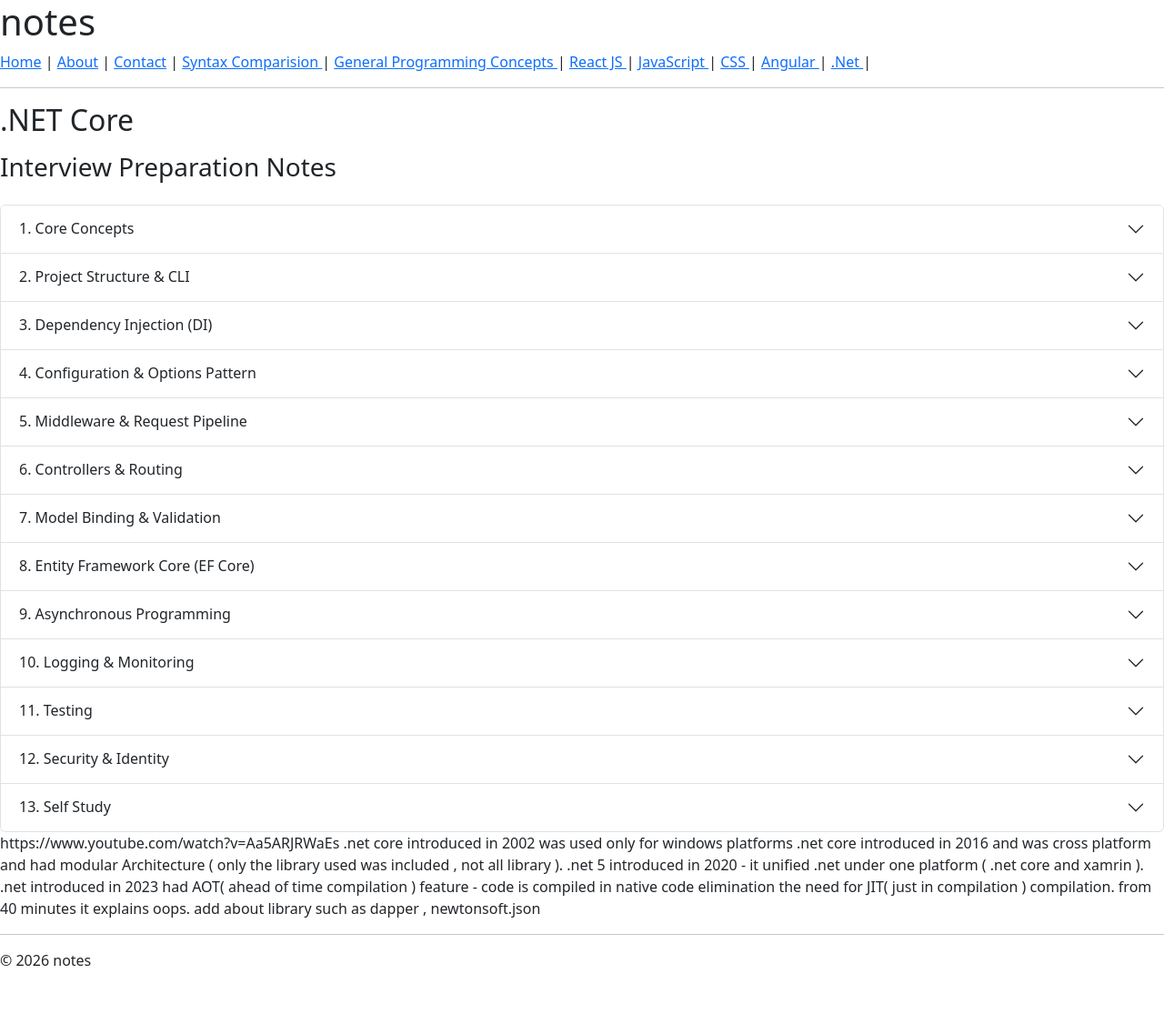
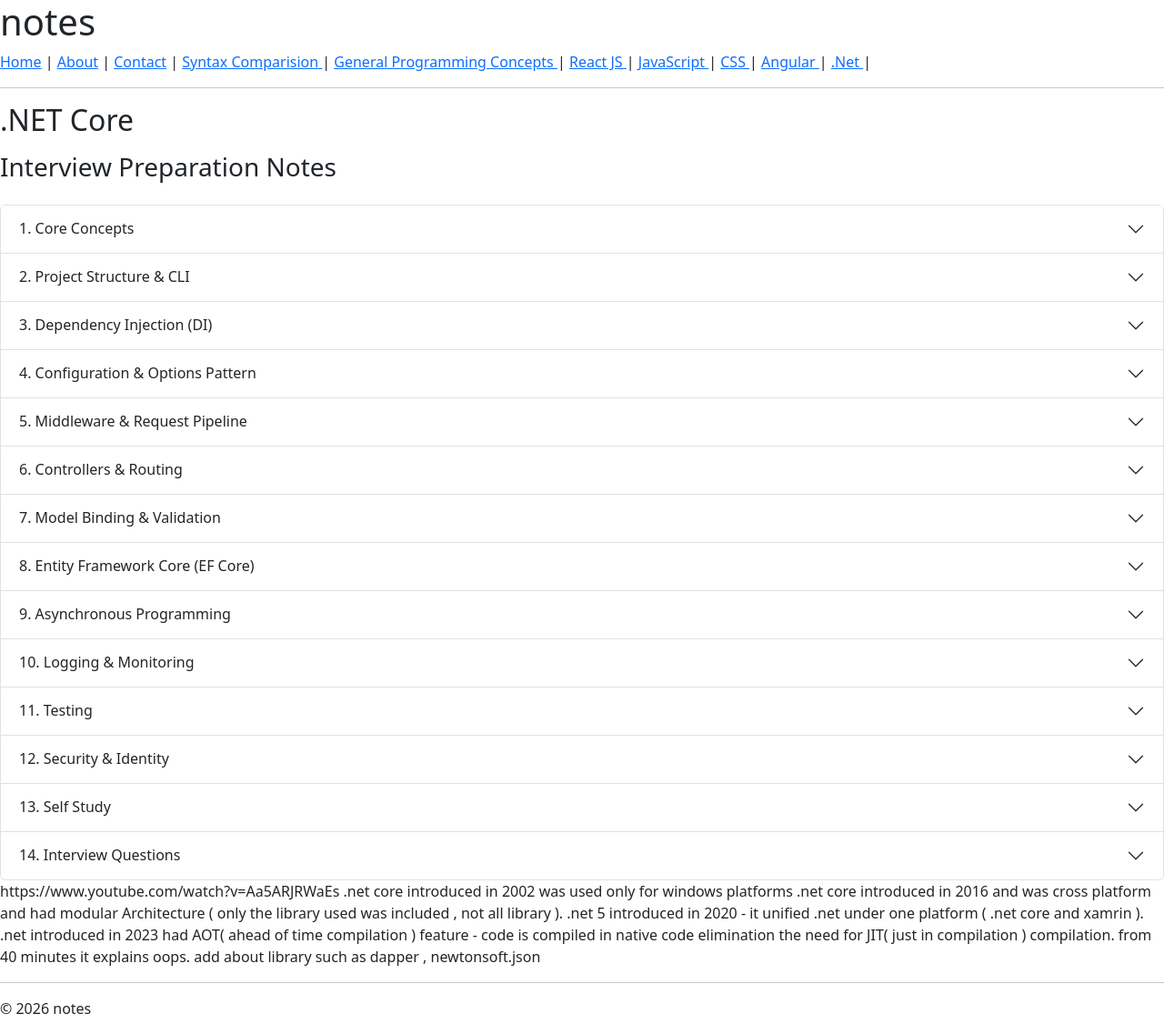
Before and after one commit to harmeet773/notes, a Jekyll site: the page built from dotNet.html, in a window 1280 px wide. Shown: the whole page at 91% size. Built offline with Jekyll 4.4.1, drawn with Linux system fonts in a browser that asks for light colours; before the commit the page ends 1084 px from its top, so only the background shows below that; some of the changed lines change nothing that is shown.

Commit message:
added DotNet notes

```diff
--- a/dotNet.html
+++ b/dotNet.html
@@ -793,6 +793,82 @@
       </div>
     </div>
   </div>
+
+  <!-- 14. Interview Questions -->
+  <div class="accordion-item">
+    <h2 class="accordion-header" id="dnHeadingInterview">
+      <button
+        class="accordion-button collapsed"
+        type="button"
+        data-bs-toggle="collapse"
+        data-bs-target="#dnInterview"
+        aria-expanded="false"
+        aria-controls="dnInterview"
+      >
+        14. Interview Questions
+      </button>
+    </h2>
+    <div
+      id="dnInterview"
+      class="accordion-collapse collapse"
+      aria-labelledby="dnHeadingInterview"
+      data-bs-parent="#dotnetMainAccordion"
+    >
+      <div class="accordion-body">
+        <h6>.NET Core vs .NET Framework</h6>
+        <ul>
+          <li><strong>Platform support</strong> — .NET Framework: Windows only; .NET Core: Cross-platform (Windows, Linux, macOS).</li>
+          <li><strong>Type of apps</strong> — .NET Framework: Web Forms, WPF, WinForms, ASP.NET MVC; .NET Core: ASP.NET Core, Console apps, Microservices, Cloud apps.</li>
+          <li><strong>Open Source</strong> — .NET Framework: Partially; .NET Core: Fully open source (on GitHub).</li>
+          <li><strong>Performance</strong> — .NET Framework: Slower (IIS dependent); .NET Core: Faster, modular, lightweight.</li>
+          <li><strong>Deployment</strong> — .NET Framework: Installed system-wide; .NET Core: Self-contained, per-app deployment possible.</li>
+          <li><strong>CLI support</strong> — .NET Framework: Limited; .NET Core: Full CLI (dotnet) support.</li>
+          <li><strong>Versioning</strong> — .NET Framework: System-wide; .NET Core: Per-application, avoids version conflicts.</li>
+          <li><strong>Web Server</strong> — .NET Framework: IIS only; .NET Core: Kestrel (built-in), can run behind IIS/Nginx/Apache.</li>
+          <li><strong>Modern Development</strong> — .NET Framework: Not evolving (last 4.8); .NET (.NET 6/7/8): Actively evolving.</li>
+        </ul>
+
+        <h6>1) Which .NET version are you using?</h6>
+        <p>Ans — .NET 6 (LTS). .NET 6 released Nov 9, 2021; .NET 8 (LTS) released Nov 14, 2023.</p>
+
+        <h6>2) What is Dependency Injection (DI) and how does it work?</h6>
+        <p>Explain DI as providing dependencies to classes via constructors or properties, managed by the built-in IoC container registered in Program.cs using service lifetimes.</p>
+
+        <h6>3) Explain Transient vs Scoped vs Singleton DI</h6>
+        <ul>
+          <li><strong>AddTransient</strong> — New instance every time the service is requested. Not stored; each request/consumer gets a fresh instance, even within the same HTTP request.</li>
+          <li><strong>AddScoped</strong> — One instance per request scope. Same instance reused for the duration of a single HTTP request.</li>
+          <li><strong>AddSingleton</strong> — Single instance for the lifetime of the application. Reused across all requests; effectively stored statically.</li>
+        </ul>
+        <p>These three lifetimes control how long service instances live in ASP.NET Core DI.</p>
+
+        <h6>4) How do you change object values in DI when required?</h6>
+        <p>Use options pattern (<code>IOptionsMonitor&lt;T&gt;</code>) for config reloads, or inject a factory (<code>IServiceProvider</code> or custom <code>Func&lt;T&gt;</code>) to resolve fresh instances; for scoped state, use scoped services or <code>IMemoryCache</code>.</p>
+
+        <h6>5) How do you handle exceptions in .NET Core APIs?</h6>
+        <ul>
+          <li><strong>Try–Catch</strong> — Local handling within actions or services to return meaningful errors.</li>
+          <li><strong>Custom Middleware</strong> — Centralized global handler to standardize error responses and logging.</li>
+          <li><strong>UseExceptionHandler()</strong> — Built-in global handler routing errors to a specific endpoint.</li>
+        </ul>
+
+        <h6>6) What is middleware and its uses?</h6>
+        <p>Requests pass through a sequence of middleware; each can process the request, call the next middleware, or short-circuit. Responses flow back in reverse order.</p>
+        <ul>
+          <li>Common uses: Authentication/Authorization, Logging, Exception handling, CORS, Static files, Localization.</li>
+        </ul>
+
+        <h6>7) How do you classify exceptions and create custom exceptions?</h6>
+        <p>Exceptions are runtime errors derived from <code>System.Exception</code>. System exceptions are predefined (e.g., NullReferenceException, FileNotFoundException). Custom exceptions derive from <code>Exception</code> for domain-specific errors.</p>
+
+        <h6>8) Which Entity Framework approach do you use? (Database First / Code First)</h6>
+        <p>Answer based on project: Code-First for greenfield with migrations; Database-First for existing schemas.</p>
+
+        <h6>9) How do you write queries – LINQ, raw SQL, or other approaches?</h6>
+        <p>LINQ describes the data shape (filters, sorts, joins) while the ORM (EF) translates LINQ into SQL and executes it. Use raw SQL for complex or performance-critical cases.</p>
+      </div>
+    </div>
+  </div>
 </div>
 
 https://www.youtube.com/watch?v=Aa5ARJRWaEs .net core introduced in 2002 was
```
